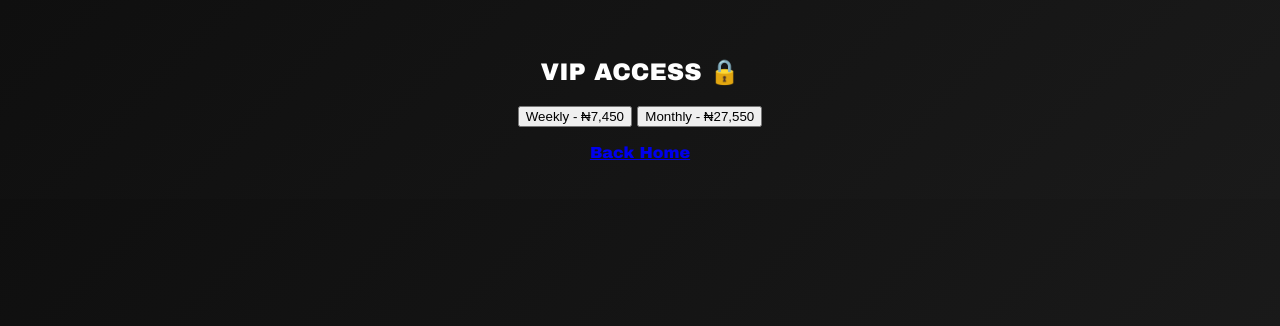
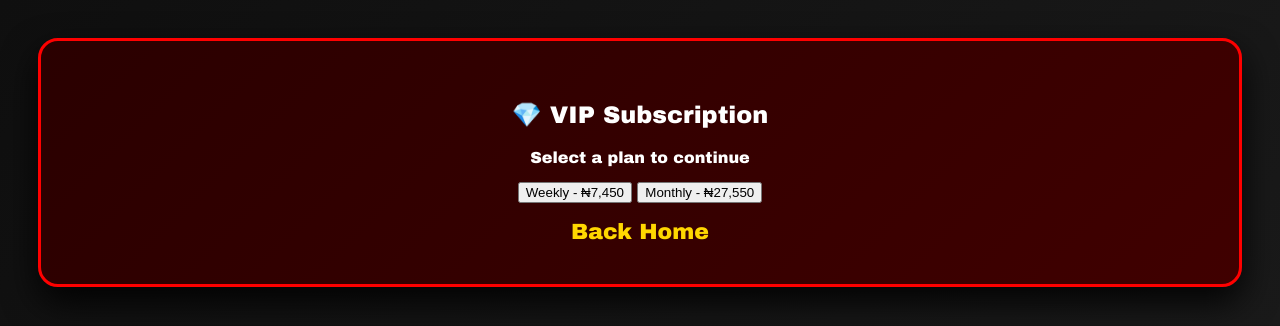
Before and after one commit to Solomon1011/vip-flask-server, a Flask app: page /subscribe-plan in a window 1280 px wide. Shown: the top 326 px of the page. Run offline with Flask 3, Linux system fonts and the light colour scheme; some libraries are stand-ins or nearby versions.

Commit message:
Update subscribe.html

```diff
--- a/templates/subscribe.html
+++ b/templates/subscribe.html
@@ -7,7 +7,9 @@
 </head>
 <body>
 
-<h2>VIP ACCESS 🔒</h2>
+<div class="card vip">
+    <h2>💎 VIP Subscription</h2>
+    <p>Select a plan to continue</p>
 
     <button onclick="payWithPaystack(745000)">
         Weekly - ₦7,450
@@ -19,18 +21,31 @@ Monthly - ₦27,550
 
     <br><br>
     <a href="/">Back Home</a>
+</div>
 
 <script>
 function payWithPaystack(amount){
+
+    let userEmail = prompt("Enter your email:");
+
+    if(!userEmail){
+        alert("Email is required!");
+        return;
+    }
+
     let handler = PaystackPop.setup({
         key: "{{ public_key }}",
-        email: "customer@email.com",
+        email: userEmail,
         amount: amount,
         currency: "NGN",
         callback: function(response){
             window.location.href = "/verify/" + response.reference;
+        },
+        onClose: function(){
+            alert("Transaction cancelled");
         }
     });
+
     handler.openIframe();
 }
 </script>
```
Lines whose indentation alone changed are shown as unchanged.
